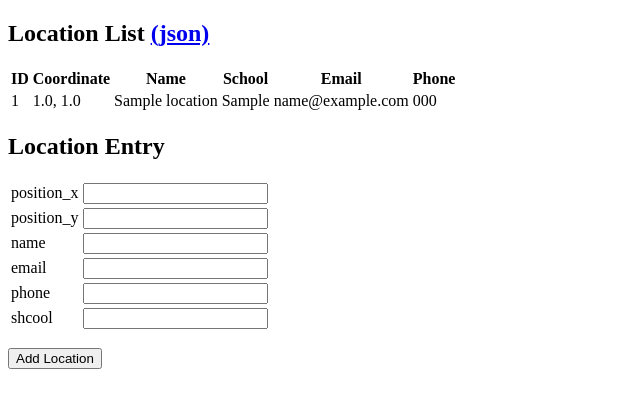
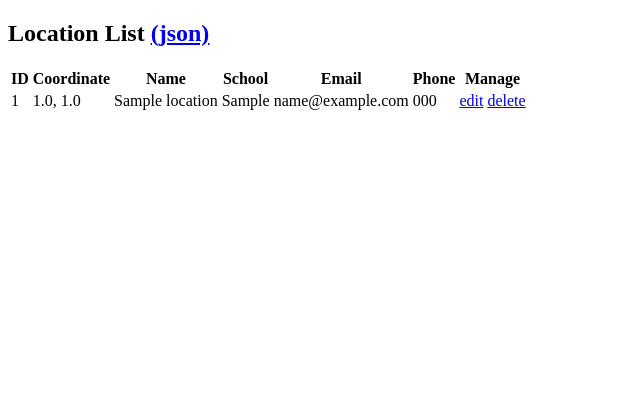
Before and after one commit to echelon/livemap, a Flask app: page /locations in a window 1280 px wide. Shown: the top 408 px of the page, without its empty margins (0-640 px from the left). Run offline with Flask 2, Linux system fonts and the light colour scheme; tables that the repository leaves empty hold one stand-in row (values such as "Sample post"); some libraries are stand-ins or nearby versions.

Commit message:
Remove form, soon to add edit controls

```diff
--- a/main.py
+++ b/main.py
@@ -45,11 +45,11 @@ def requested(name, default=''):
 # -------------
 
 @app.route('/')
-def page_index():
+def index():
 	return render_template('map.html')
 
 @app.route('/locations', methods=['GET', 'POST'])
-def page_location_add():
+def locations():
 	location = None
 	if request.form and len(request.form):
 
@@ -107,7 +107,7 @@ def page_location_list():
 
 @app.errorhandler(404)
 @app.route('/404')
-def page_404(e=None):
+def error_404(e=None):
 	if e:
 		return render_template('404.html'), 404
 	return render_template('404.html')
--- a/static/less/main.less
+++ b/static/less/main.less
@@ -18,13 +18,13 @@
 	clear: both;
 }
 
-body {
+html, body {
 	font-family: 'bryant alternate';
 	background-color: @clouds;
 	overflow: hidden;
 }
-body.LocationListPage {
-	overflow: scroll;
+html.LocationListPage {
+	overflow-y: scroll;
 }
 
 h1, h2, h3 {
--- a/templates/location_overview.html
+++ b/templates/location_overview.html
@@ -17,6 +17,7 @@
       <th>School</th>
       <th>Email</th>
       <th>Phone</th>
+      <th colspan="2">Manage</th>
   {% for loc in locations %}
     <tr>
       <td>{{ loc.id }}</td>
@@ -25,40 +26,10 @@
       <td>{{ loc.school }}</td>
       <td>{{ loc.email }}</td>
       <td>{{ loc.phone }}</td>
+      <td><a href="#">edit</a></td>
+      <td><a href="#">delete</a></td>
     </tr>
   {% endfor %}
   </table>
-
-  <h1>Location Entry</h1>
-
-  <form method="post">
-    <table>
-      <tr>
-        <td>position_x</td>
-        <td><input name="position_x"></td>
-      </tr>
-      <tr>
-        <td>position_y</td>
-        <td><input name="position_y"></td>
-      </tr>
-      <tr>
-        <td>name</td>
-        <td><input name="name"></td>
-      </tr>
-      <tr>
-        <td>email</td>
-        <td><input name="email"></td>
-      </tr>
-      <tr>
-        <td>phone</td>
-        <td><input name="phone"></td>
-      </tr>
-      <tr>
-        <td>shcool</td>
-        <td><input name="school"></td>
-      </tr>
-    </table>
-    <p><input type="submit" value="Add Location"></p>
-  </form>
 </div>
 {% endblock body %}
```
